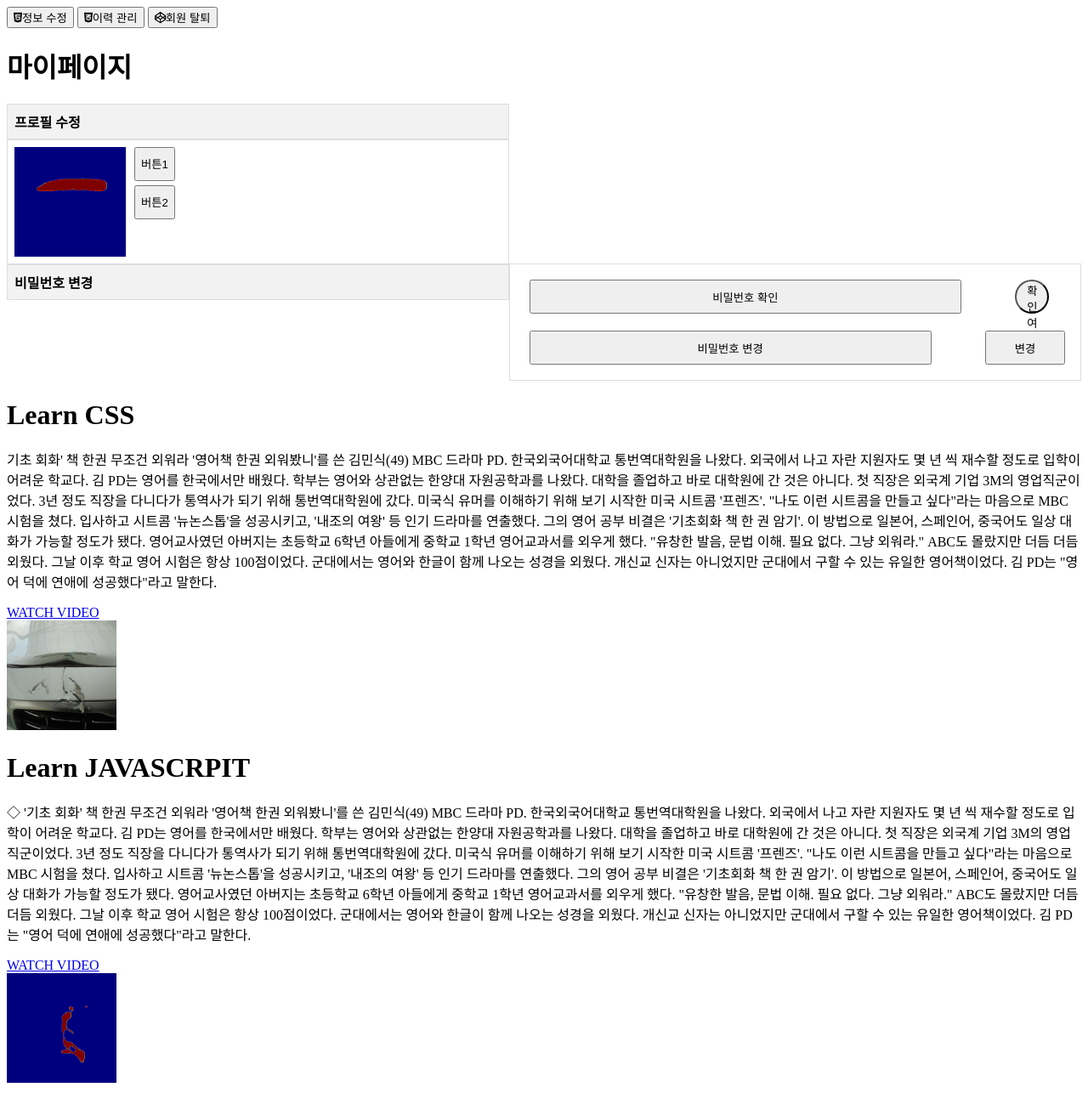
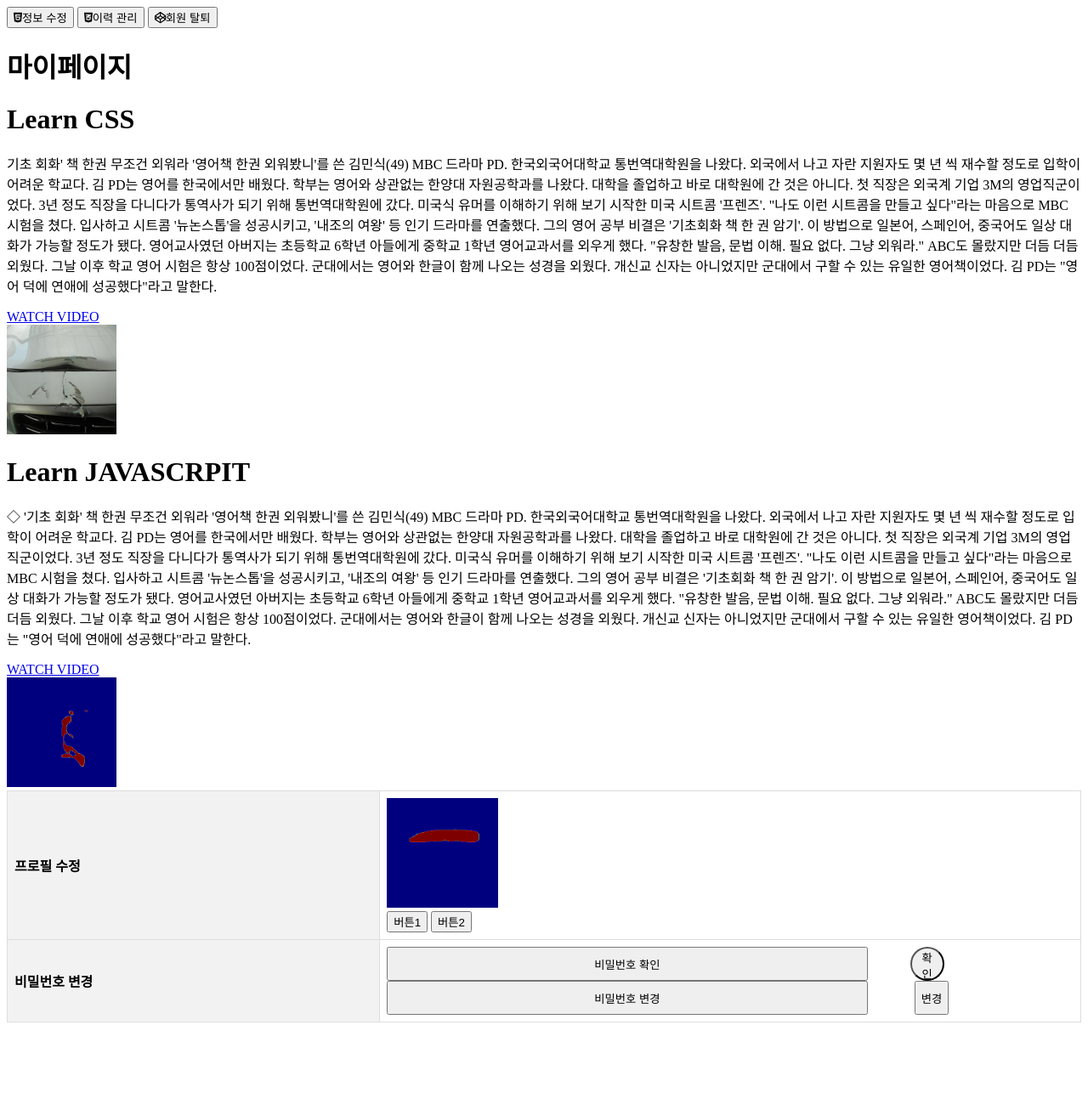
Before and after one commit to YooooSW/KEPCO_project_3, a Django app: template Web_Django/mainapp/templates/mainapp/my_Page.html in a window 1280 px wide. Shown: the whole page at 85% size. After the commit the page ends 1203 px from the top, so only its background shows below. Run offline with Django 4.2, Linux system fonts and the light colour scheme; the template is opened without the code that fills it, so the values that code supplies are empty; parts of the project's set-up code (start-up, migrations or seed data) failed here and were passed over; some libraries are stand-ins or nearby versions.

Commit message:
urls파일과, views파일 수정

```diff
--- a/Web_Django/mainapp/templates/mainapp/my_Page.html
+++ b/Web_Django/mainapp/templates/mainapp/my_Page.html
@@ -48,35 +48,40 @@
                 <h1>마이페이지</h1>
 
                 <table>
-                    <tr>
-                        <th class="dynamic-width">프로필 수정</th>
-                        <td style="display: flex;">
-                            <img src="/static/img/r_3.png" style="margin-right: 10px;">
-                            <div style="display: flex; flex-direction: column;">
-                                <button style="margin-bottom: 5px; width: 100%; height: 40px;">버튼1</button>
-                                <button style="width: 100%; height: 40px;">버튼2</button>
-                            </div>
-                        </td>
-                    </tr>
+                    <tbody>
+                        <tr>
+                            <th >프로필 수정</th>
+                            <td>
+                                <div>
+                                    <img src="/static/img/r_3.png">
+                                    <div>
+                                        <button>버튼1</button>
+                                        <button>버튼2</button>
+                                    </div>
+                                </div>
+                            </td>
+                        </tr>
+                        <tr>
+                            <th>비밀번호 변경</th>
+                            <td>
+                                <div>
+                                    <div style="display: flex; flex-direction: row;">
+                                        <button style="width: 70%; height: 40px;">비밀번호 확인</button>
+                                        <div style="width: 50px;"></div> <!-- 여백을 추가 -->
+                                        <button style="width: 40px; height: 40px; border-radius: 100%;">확인여부</button>
+                                    </div>
+                                    <div style="display: flex; flex-direction: row;">
+                                        <button style="width: 70%; height: 40px;">비밀번호 변경</button>
+                                        <div style="width: 55px;"></div> <!-- 여백을 추가 -->
+                                        <button style="height: 40px;">변경</button>
+                                    </div>
+                                </div>
 
 
-                    <tr>
-                        <th class="dynamic-width" >비밀번호 변경</th>
-                        <td>
-                            <div style="display: flex; flex-direction: column;">
-                                <div style="display: flex; flex-direction: row; margin: 10px;">
-                                    <button style="margin-left: 5px; width: 80%; height: 40px;">비밀번호 확인</button>
-                                    <button style="margin-left: 10%; width: 40px; height: 40px; border-radius: 50%;">확인여부</button>
+                            </td>
+                        </tr>
+                    </tbody>
 
-                                </div>
-                                <div style="display: flex; flex-direction: row; margin: 10px;">
-                                    <button style="margin-left: 5px; width: 80%; height: 40px;">비밀번호 변경</button>
-                                    <button style="margin-left: 10%; width: 100px; height: 40px;">변경</button>
-                                </div>
-                            </div>
-                        </td>
-                    </tr>
-                </table>
 
 
             </div>
--- a/Web_Django/mainapp/urls.py
+++ b/Web_Django/mainapp/urls.py
@@ -57,4 +57,7 @@ urlpatterns = [
 
     ### http://127.0.0.1:8000/board
     path('board/', views.board),
+
+    ### http://127.0.0.1:8000/board
+    path('my_page/', views.my_page),
 ]
--- a/Web_Django/mainapp/views.py
+++ b/Web_Django/mainapp/views.py
@@ -65,6 +65,11 @@ def board(request) :
                   "mainapp/board.html",
                   {})
 
+# MY_PAGE
+def board(request) :
+    return render(request,
+                  "mainapp/my_Page.html",
+                  {})
 
 import json
 def car_repair_price(request):
```
